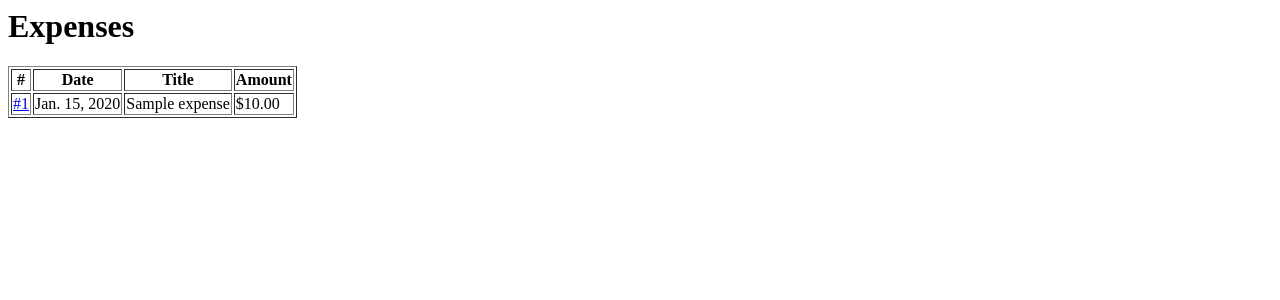
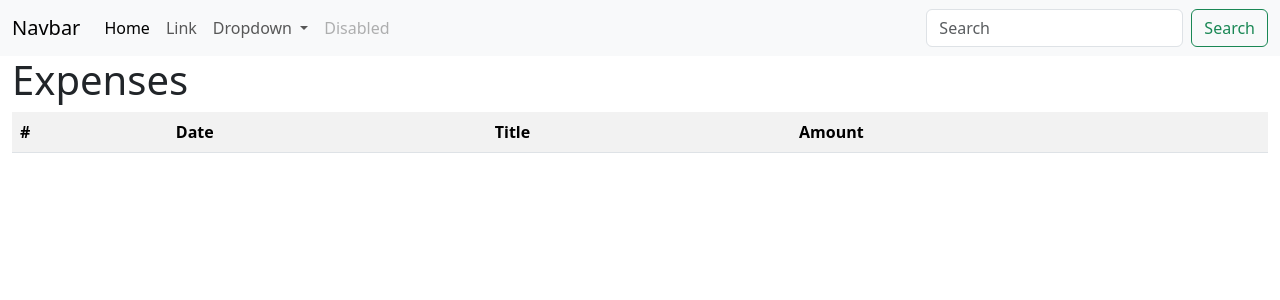
Before and after one commit to nonZero/SuperExpenses, a Django app: page / in a window 1280 px wide. Shown: the top 300 px of the page. Run offline with Django 5.2, Linux system fonts and the light colour scheme; tables that the repository leaves empty hold one stand-in row (values such as "Sample post"); data that the repository does not hold is empty.

Commit message:
josnfield

```diff
--- a/expenses/management/commands/create_fake_expenses.py
+++ b/expenses/management/commands/create_fake_expenses.py
@@ -1,3 +1,4 @@
+import json
 import random
 
 from django.core.management.base import BaseCommand
@@ -28,5 +29,6 @@
                 amount=round(random.randint(1000, 9999) / 10, 2),
                 date=faker.date_this_year(),
                 description="\n".join(faker.paragraph() for i in range(3)),
+                more_data=json.loads(faker.json()),
             )
             o.save()
--- a/expenses/models.py
+++ b/expenses/models.py
@@ -14,6 +14,7 @@
     amount = models.DecimalField(max_digits=10, decimal_places=2)
     date = models.DateField()
     description = models.TextField(blank=True)
+    more_data = models.JSONField()
 
     def __str__(self):
         return f"{self.title} ${self.amount}"
--- a/expenses/templates/expenses/expense_list.html
+++ b/expenses/templates/expenses/expense_list.html
@@ -1,7 +1,85 @@
+<!doctype html>
+<html lang="en">
+<head>
+    <meta charset="utf-8">
+    <meta name="viewport"
+          content="width=device-width, initial-scale=1">
+    <title>Bootstrap demo</title>
+    <link href="https://cdn.jsdelivr.net/npm/bootstrap@5.3.3/dist/css/bootstrap.min.css"
+          rel="stylesheet"
+          integrity="sha384-QWTKZyjpPEjISv5WaRU9OFeRpok6YctnYmDr5pNlyT2bRjXh0JMhjY6hW+ALEwIH"
+          crossorigin="anonymous">
+</head>
+<body>
+<nav class="navbar navbar-expand-lg bg-body-tertiary">
+    <div class="container-fluid">
+        <a class="navbar-brand"
+           href="#">Navbar</a>
+        <button class="navbar-toggler"
+                type="button"
+                data-bs-toggle="collapse"
+                data-bs-target="#navbarSupportedContent"
+                aria-controls="navbarSupportedContent"
+                aria-expanded="false"
+                aria-label="Toggle navigation">
+            <span class="navbar-toggler-icon"></span>
+        </button>
+        <div class="collapse navbar-collapse"
+             id="navbarSupportedContent">
+            <ul class="navbar-nav me-auto mb-2 mb-lg-0">
+                <li class="nav-item">
+                    <a class="nav-link active"
+                       aria-current="page"
+                       href="#">Home</a>
+                </li>
+                <li class="nav-item">
+                    <a class="nav-link"
+                       href="#">Link</a>
+                </li>
+                <li class="nav-item dropdown">
+                    <a class="nav-link dropdown-toggle"
+                       href="#"
+                       role="button"
+                       data-bs-toggle="dropdown"
+                       aria-expanded="false">
+                        Dropdown
+                    </a>
+                    <ul class="dropdown-menu">
+                        <li><a class="dropdown-item"
+                               href="#">Action</a></li>
+                        <li><a class="dropdown-item"
+                               href="#">Another action</a></li>
+                        <li>
+                            <hr class="dropdown-divider">
+                        </li>
+                        <li><a class="dropdown-item"
+                               href="#">Something else here</a></li>
+                    </ul>
+                </li>
+                <li class="nav-item">
+                    <a class="nav-link disabled"
+                       aria-disabled="true">Disabled</a>
+                </li>
+            </ul>
+            <form class="d-flex"
+                  role="search">
+                <input class="form-control me-2"
+                       type="search"
+                       placeholder="Search"
+                       aria-label="Search">
+                <button class="btn btn-outline-success"
+                        type="submit">Search
+                </button>
+            </form>
+        </div>
+    </div>
+</nav>
+<div class="container-fluid">
+
     <h1>
         Expenses
     </h1>
-<table border="1">
+    <table class="table table-striped">
         <tr>
             <th>
                 #
@@ -35,3 +113,11 @@
         </tr>
         {% endfor %}
     </table>
+
+</div>
+
+<script src="https://cdn.jsdelivr.net/npm/bootstrap@5.3.3/dist/js/bootstrap.bundle.min.js"
+        integrity="sha384-YvpcrYf0tY3lHB60NNkmXc5s9fDVZLESaAA55NDzOxhy9GkcIdslK1eN7N6jIeHz"
+        crossorigin="anonymous"></script>
+</body>
+</html>
--- a/pyproject.toml
+++ b/pyproject.toml
@@ -13,6 +13,7 @@
 django-extensions = "^3.2.3"
 faker = "^24.2.0"
 tqdm = "^4.66.2"
+psycopg2 = "^2.9.9"
 
 [tool.poetry.group.dev.dependencies]
 black = "^24.2.0"
--- a/super_expenses/settings.py
+++ b/super_expenses/settings.py
@@ -77,8 +77,8 @@
 
 DATABASES = {
     "default": {
-        "ENGINE": "django.db.backends.sqlite3",
-        "NAME": BASE_DIR / "db.sqlite3",
+        "ENGINE": "django.db.backends.postgresql",
+        "NAME": "xpnsz",
     }
 }
 
```
Also changed, not shown: expenses/migrations/0004_expense_more_data.py (added), 1 other file. Lines whose indentation alone changed are shown as unchanged.
